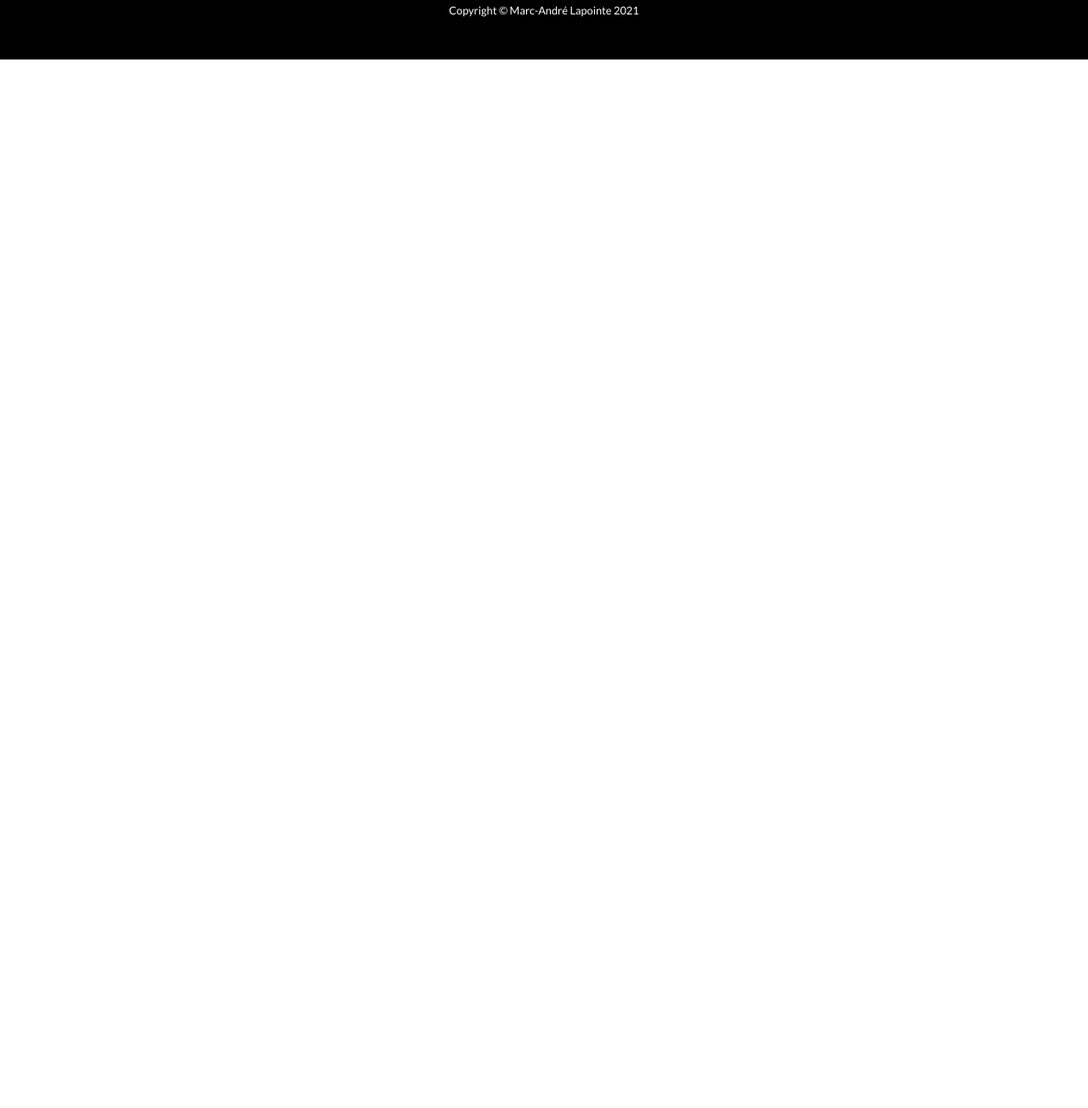
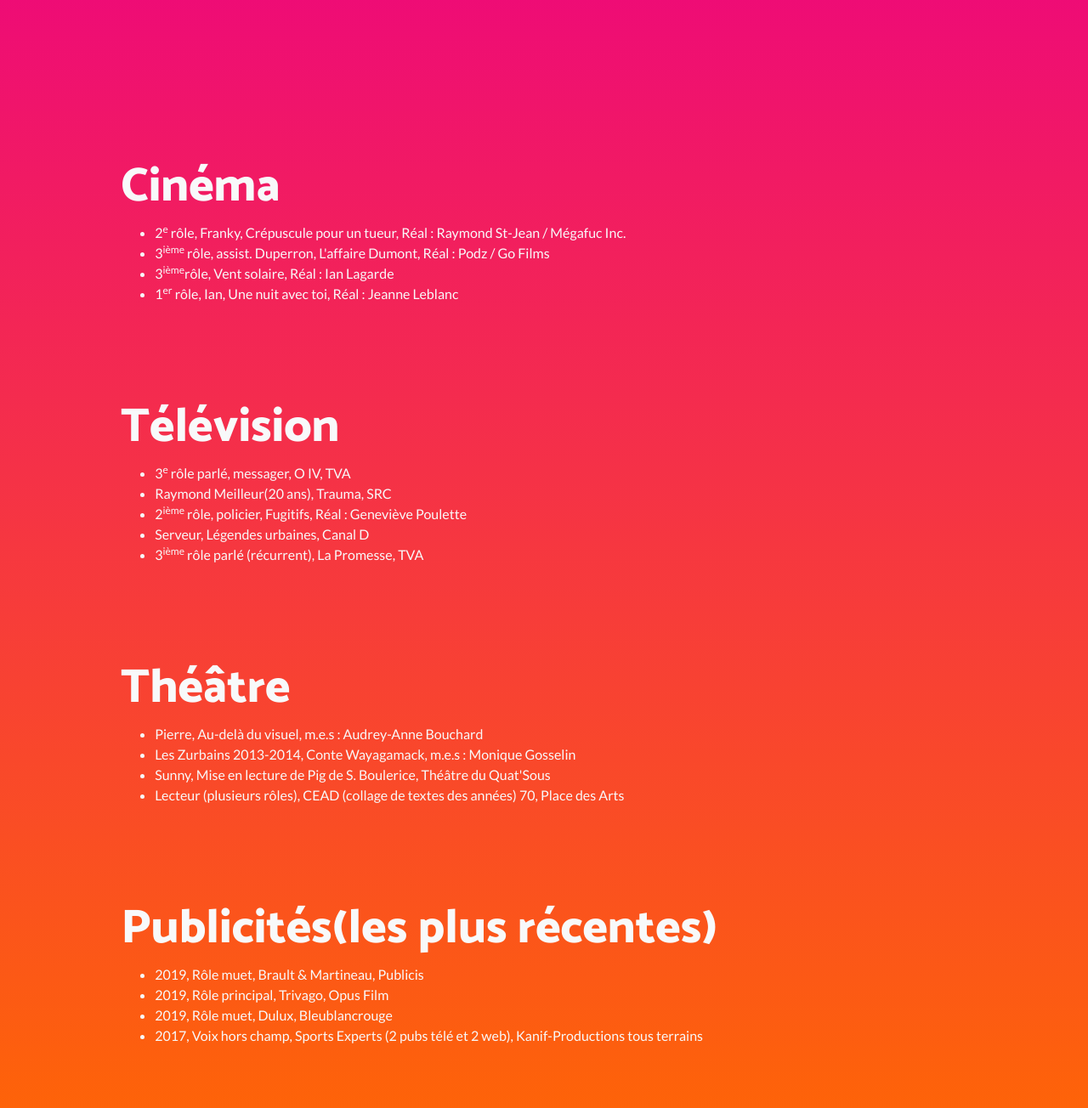
Before and after one commit to ma-lapointe/ma-lapointe.github.io, a plain HTML site: page index.html in a window 1280 px wide. Shown: the part 3096-4400 px from the top of the page at 85% size. Before the commit the page ends 3166 px from the top, so only its background shows below. Drawn offline with Linux system fonts and the light colour scheme.

Commit message:
add his works
cinéma, télévision, théâtre, et publicités.
et add ma.css pour design

```diff
--- /dev/null
+++ b/css/ma.css
@@ -0,0 +1,11 @@
+section.masthead {
+    position: relative;
+    overflow: hidden;
+    padding-top: calc(7rem + 72px);
+    padding-bottom: 7rem;
+    background: linear-gradient(0deg, #ff6a00 0%, #ee0979 100%);
+    background-repeat: no-repeat;
+    background-position: center center;
+    background-attachment: scroll;
+    background-size: cover;
+}
--- a/index.html
+++ b/index.html
@@ -19,6 +19,7 @@
 
   <!-- Custom styles for this template -->
   <link href="css/one-page-wonder.min.css" rel="stylesheet">
+  <link href="css/ma.css" rel="stylesheet">
 
 </head>
 
@@ -124,6 +125,75 @@
     </div>
   </section>
 
+  <!-- his works -->
+  <section class="masthead" background="linear-gradient(0deg, #ff6a00 0%, #ee0979 100%);">
+    <div class="content text-light">
+      <!-- Cinéma-->
+      <div class="row align-itmes-center">
+        <div class="col-lg-1"></div>
+
+        <div class="col-lg-10 p-5">
+          <h2 class="display-4">Cinéma</h2>
+          <ul class="works">
+            <li>2<sup>e</sup> rôle, Franky, Crépuscule pour un tueur, Réal : Raymond St-Jean / Mégafuc Inc.</li>
+            <li>3<sup>ième</sup> rôle, assist. Duperron, L'affaire Dumont, Réal : Podz / Go Films</li>
+            <li>3<sup>ième</sup>rôle, Vent solaire, Réal : Ian Lagarde</li>
+            <li>1<sup>er</sup> rôle, Ian, Une nuit avec toi, Réal : Jeanne Leblanc</li>
+          </ul>
+        </div>
+
+        <div class="col-lg-1"></div>
+      </div>
+      <!-- Télévision -->
+      <div class="row align-itmes-center">
+        <div class="col-lg-1"></div>
+
+        <div class="col-lg-10 p-5">
+          <h2 class="display-4">Télévision</h2>
+          <ul class="works">
+            <li>3<sup>e</sup> rôle parlé, messager, O IV, TVA</li>
+            <li>Raymond Meilleur(20 ans), Trauma, SRC</li>
+            <li>2<sup>ième</sup> rôle, policier, Fugitifs, Réal : Geneviève Poulette</li>
+            <li>Serveur, Légendes urbaines, Canal D</li>
+            <li>3<sup>ième</sup> rôle parlé (récurrent), La Promesse, TVA</li>
+          </ul>
+        </div>
+        <div class="col-lg-1"></div>
+      </div>
+
+      <!-- Théâtre -->
+      <div class="row align-itmes-center">
+        <div class="col-lg-1"></div>
+        <div class="col-lg-10 p-5">
+          <h2 class="display-4">Théâtre</h2>
+          <ul class="works">
+            <li>Pierre, Au-delà du visuel, m.e.s : Audrey-Anne Bouchard</li>
+            <li>Les Zurbains 2013-2014, Conte Wayagamack, m.e.s : Monique Gosselin</li>
+            <li>Sunny, Mise en lecture de Pig de S. Boulerice, Théâtre du Quat'Sous</li>
+            <li>Lecteur (plusieurs rôles), CEAD (collage de textes des années) 70, Place des Arts</li>
+          </ul>
+        </div>
+        <div class="col-lg-1"></div>
+      </div>
+
+      <!-- Publicités -->
+      <div class="row align-itmes-center">
+        <div class="col-lg-1"></div>
+        <div class="col-lg-10 p-5">
+          <h2 class="display-4">Publicités(les plus récentes)</h2>
+          <ul class="works">
+            <li>2019, Rôle muet, Brault & Martineau, Publicis</li>
+            <li>2019, Rôle principal, Trivago, Opus Film</li>
+            <li>2019, Rôle muet, Dulux, Bleublancrouge</li>
+            <li>2017, Voix hors champ, Sports Experts (2 pubs télé et 2 web), Kanif-Productions tous terrains</li>
+          </ul>
+        </div>
+
+        <div class="col-lg-1"></div>
+      </div>
+    </div>
+  </section>
+
   <!-- Footer -->
   <footer class="py-5 bg-black">
     <div class="container">
```
Lines whose indentation alone changed are shown as unchanged.
